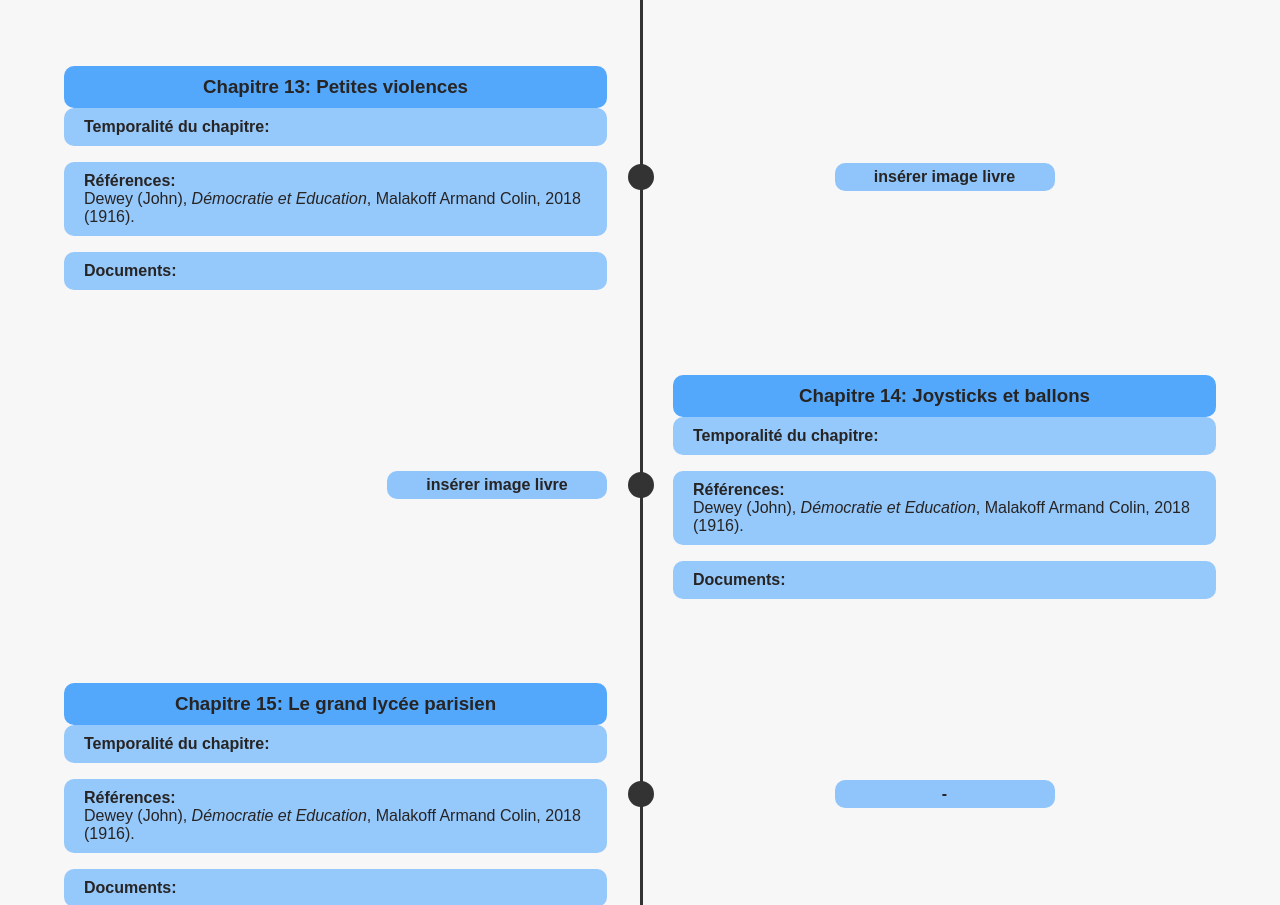
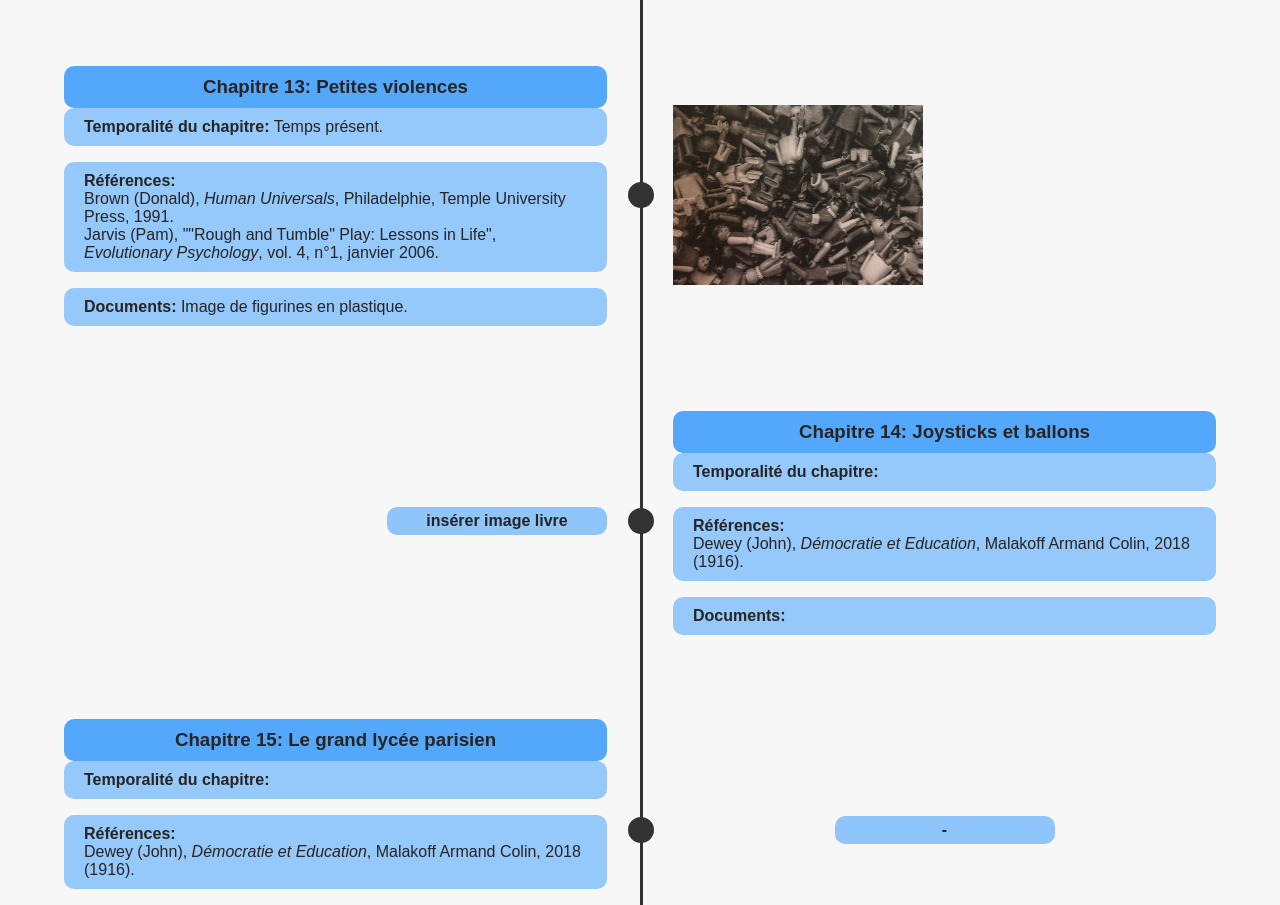
Before and after one commit to Marina-Loertscher/travail-pubnum-S22, a plain HTML site: page index.html in a window 1280 px wide. Shown: the part 5483-6388 px from the top of the page. Drawn offline with Linux system fonts and the light colour scheme.

Commit message:
ajout image ch 13

```diff
--- a/index.html
+++ b/index.html
@@ -242,16 +242,18 @@
                 <li>
                     <div id="chapitre13" class="content">
                         <h3>Chapitre 13: Petites violences</h3>
-                        <p><b>Temporalité du chapitre:</b> </p>
+                        <p><b>Temporalité du chapitre:</b> Temps présent.</p>
                         <p><b>Références:</b><br>
-                            Dewey (John), <i>Démocratie et Education</i>, Malakoff Armand Colin, 2018 (1916). <br>
+                            Brown (Donald), <i>Human Universals</i>, Philadelphie, Temple University Press, 1991. <br>
+                            Jarvis (Pam), ""Rough and Tumble" Play: Lessons in Life", <i>Evolutionary Psychology</i>, vol. 4, n°1, janvier 2006.
                         </p>
                         <p><b>Documents: </b>
+                            Image de figurines en plastique.
                         </p>
                     </div>
                     <div class="point"></div>
                     <div class="date">
-                        <h4>insérer image livre</h4>
+                        <img class="left" src="Image.ch13.jpg" width="250" height="180" alt="Image" title="" align="left"/
                     </div>
                 </li>
                 <li>
```
Also changed, not shown: Image.ch13.jpg (added).
